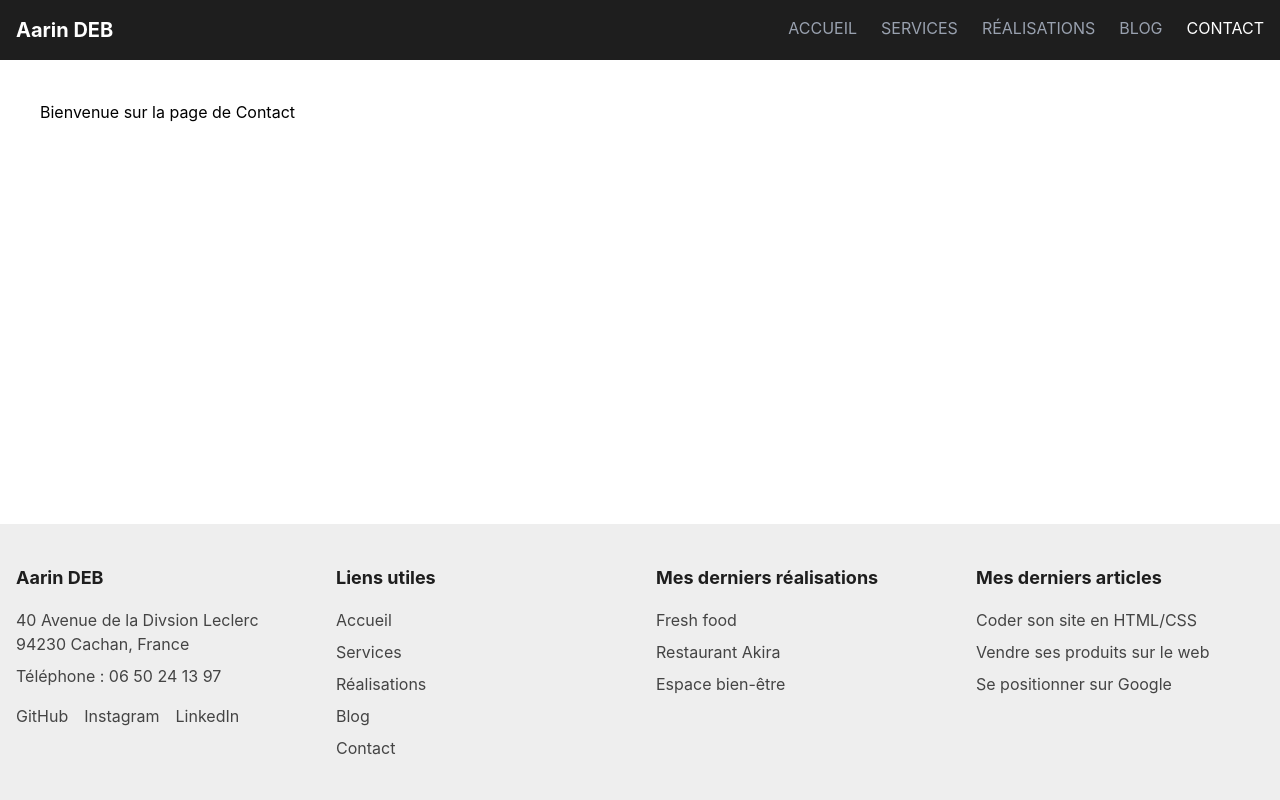
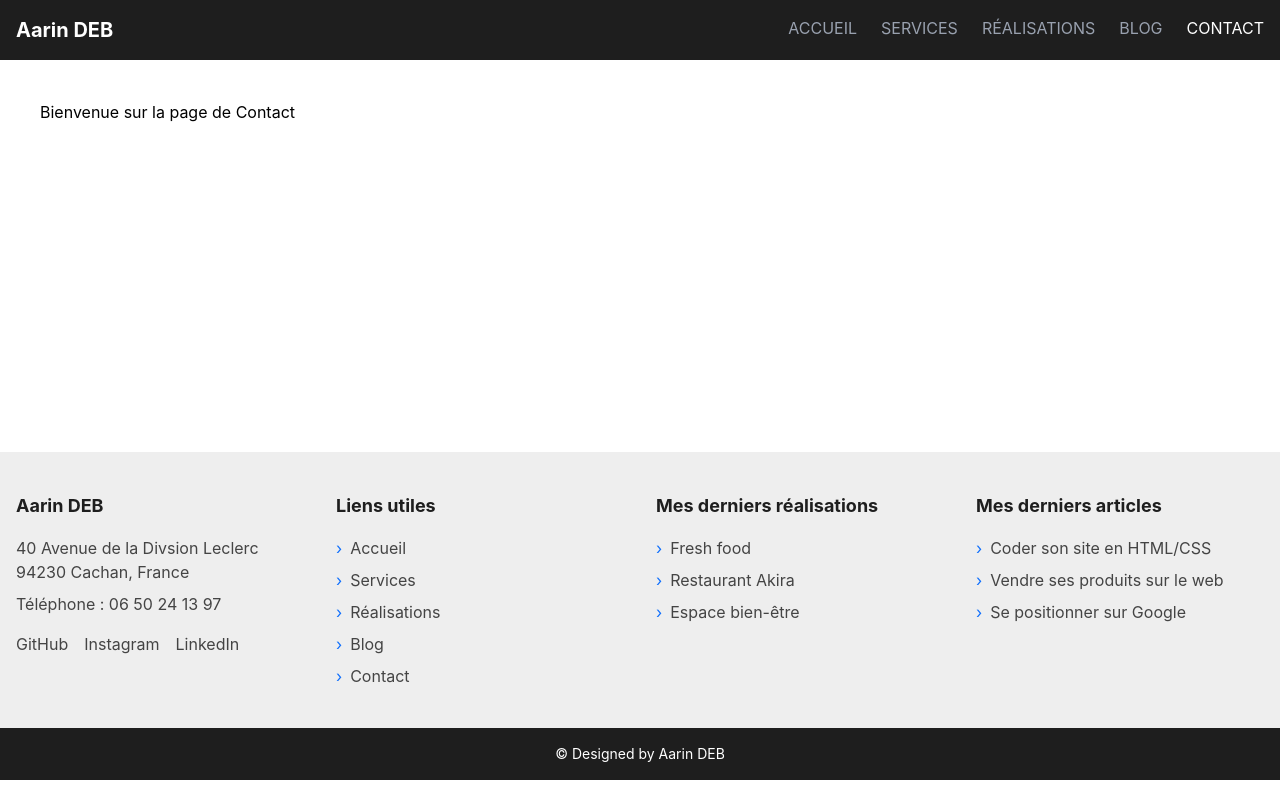
Before and after one commit to userXXIIXII/cv_react, a React (Vite) app: page /contact in a window 1280 px wide. Built offline with nearby package versions, Linux system fonts and the light colour scheme.

Commit message:
Ajout du bandeau copyright + tiret bleu a chaque élément de liste

```diff
--- a/src/components/Footer.jsx
+++ b/src/components/Footer.jsx
@@ -23,11 +23,31 @@ function Footer() {
                 <div>
                     <h3 className="font-bold text-lg mb-4 text-[#1e1e1e]">Liens utiles</h3>
                     <ul className="space-y-2">
-                        <li><Link to="/" className="hover:text-[#0d6efd]">Accueil</Link></li>
-                        <li><Link to="/Services" className="hover:text-[#0d6efd]">Services</Link></li>
-                        <li><Link to="/Realisations" className="hover:text-[#0d6efd]">Réalisations</Link></li>
-                        <li><Link to="/Blog" className="hover:text-[#0d6efd]">Blog</Link></li>
-                        <li><Link to="/Contact" className="hover:text-[#0d6efd]">Contact</Link></li>
+                        <li>
+                            <Link to="/" className="hover:text-[#0d6efd]">
+                                <span className="text-[#0d6efd] mr-2">›</span>Accueil
+                            </Link>
+                        </li>
+                        <li>
+                            <Link to="/Services" className="hover:text-[#0d6efd]">
+                                <span className="text-[#0d6efd] mr-2">›</span>Services
+                            </Link>
+                        </li>
+                        <li>
+                            <Link to="/Realisations" className="hover:text-[#0d6efd]">
+                                <span className="text-[#0d6efd] mr-2">›</span>Réalisations
+                            </Link>
+                        </li>
+                        <li>
+                            <Link to="/Blog" className="hover:text-[#0d6efd]">
+                                <span className="text-[#0d6efd] mr-2">›</span>Blog
+                            </Link>
+                        </li>
+                        <li>
+                            <Link to="/Contact" className="hover:text-[#0d6efd]">
+                                <span className="text-[#0d6efd] mr-2">›</span>Contact
+                            </Link>
+                        </li>
                     </ul>
                 </div>
 
@@ -35,9 +55,21 @@ function Footer() {
                 <div>
                     <h3 className="font-bold text-lg mb-4 text-[#1e1e1e]">Mes derniers réalisations</h3>
                     <ul className="space-y-2">
-                        <li><Link className="hover:text-[#0d6efd]">Fresh food</Link></li>
-                        <li><Link className="hover:text-[#0d6efd]">Restaurant Akira</Link></li>
-                        <li><Link className="hover:text-[#0d6efd]">Espace bien-être</Link></li>
+                        <li>
+                            <Link className="hover:text-[#0d6efd]">
+                                <span className="text-[#0d6efd] mr-2">›</span>Fresh food
+                            </Link>
+                        </li>
+                        <li>
+                            <Link className="hover:text-[#0d6efd]">
+                                <span className="text-[#0d6efd] mr-2">›</span>Restaurant Akira
+                            </Link>
+                        </li>
+                        <li>
+                            <Link className="hover:text-[#0d6efd]">
+                                <span className="text-[#0d6efd] mr-2">›</span>Espace bien-être
+                            </Link>
+                        </li>
                     </ul>
                 </div>
 
@@ -45,12 +77,29 @@ function Footer() {
                 <div>
                     <h3 className="font-bold text-lg mb-4 text-[#1e1e1e]">Mes derniers articles</h3>
                     <ul className="space-y-2">
-                        <li><Link className="hover:text-[#0d6efd]">Coder son site en HTML/CSS</Link></li>
-                        <li><Link className="hover:text-[#0d6efd]">Vendre ses produits sur le web</Link></li>
-                        <li><Link className="hover:text-[#0d6efd]">Se positionner sur Google</Link></li>
+                        <li>
+                            <Link className="hover:text-[#0d6efd]">
+                                <span className="text-[#0d6efd] mr-2">›</span>Coder son site en HTML/CSS
+                            </Link>
+                        </li>
+                        <li>
+                            <Link className="hover:text-[#0d6efd]">
+                                <span className="text-[#0d6efd] mr-2">›</span>Vendre ses produits sur le web
+                            </Link>
+                        </li>
+                        <li>
+                            <Link className="hover:text-[#0d6efd]">
+                                <span className="text-[#0d6efd] mr-2">›</span>Se positionner sur Google
+                            </Link>
+                        </li>
                     </ul>
                 </div>
             </div>
+
+            <div className="bg-[#1e1e1e] text-white text-center py-4 text-sm border-b-20 border-white">
+                © Designed by Aarin DEB
+            </div>
+
         </footer>
     );
 }
```
